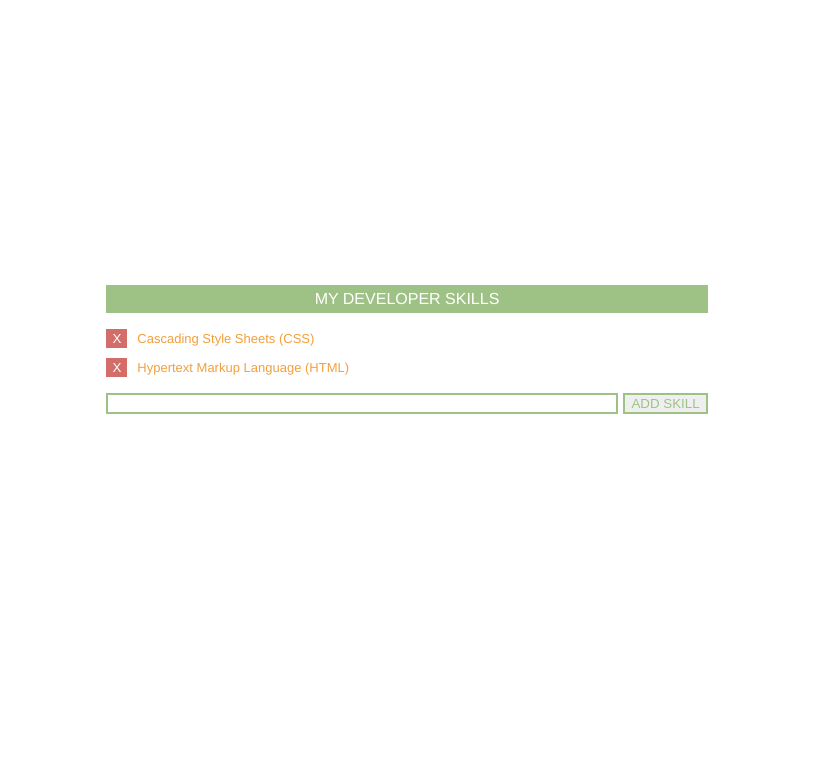
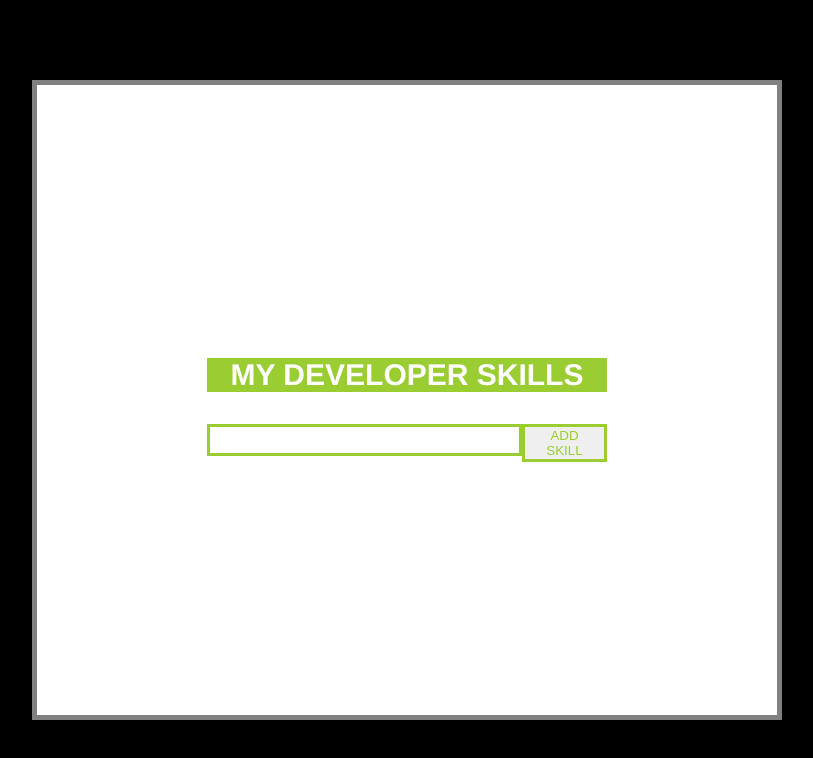
Before and after one commit to CodingSalmon/my-dev-skills-lab, a plain HTML site: page index.html in a window 1280 px wide. Shown: the whole page, without its empty margins (233-1046 px from the left). Drawn offline with nearby package versions, Linux system fonts and the light colour scheme.

Commit message:
restyle and fix event delegation for any list item

```diff
--- a/css/main.css
+++ b/css/main.css
@@ -1,55 +1,73 @@
 *{
     box-sizing:border-box;
-    border-radius:0;
 }
 
 body{
+    display:flex;
+    flex-direction:column;
+    justify-content:center;
+    align-items:center;
+    min-height:100vh;
+    min-width:100vw;
     margin:0;
     font-family:Helvetica;
+    background-color:black;
+}
+
+main{
     display:flex;
+    flex-direction:column;
     justify-content:center;
     align-items:center;
-    height:90vh;
-    width:100vw;
+    border:5px grey solid;
+    min-height:80vh;
+    width:750px;
+    background-color:white;
 }
 
-div{
-    height:150px;
+main > h1{
+    font-size:30px;
+    color:white;
+    background-color: yellowgreen;
+    text-align:center;
+    width:400px;
+    margin-bottom:0;
 }
 
-header{
+#skills{
+    display:flex;
+    flex-direction:column;
+    width:400px;
+    list-style-type:none;
+    color: gold;
+    padding-left:0;
+}
+
+.delSkill{
+    background-color:red;
     color:white;
-    background-color: rgba(158,194,133);
-    text-align:center;
+    border:none;
+    margin-right:10px;
+    padding:2px 5px;
+}
+
+#skills > li{
     padding:5px 0;
 }
 
-ul{
-    list-style-type:none;
-    padding:0;
+#controls{
+    display:flex;
+    justify-content:space-between;
+    width:400px;
 }
 
-.deleteSkill{
-    border:none;
-    background-color: rgba(210,109,106);
-    color:white;
-    padding:2px 6px;
-    margin-right:10px;
+#controls > input{
+    height:32px;
+    border:3px yellowgreen solid;
+    width:320px;
 }
 
-li{
-    margin:10px 0;
-    color:rgba(242,160,61);
-    font-size:13px;
+#controls > button{
+    border:3px yellowgreen solid;
+    color:yellowgreen;
 }
-
-input{
-    width:40vw;
-    border:2px rgba(158,194,133) solid;
-    margin-right:5px;
-}
-
-#addSkill{
-    color:rgba(158,194,133);
-    border:2px rgba(158,194,133) solid;
-}
--- a/index.html
+++ b/index.html
@@ -9,13 +9,14 @@
     <title>My Dev Skills Lab</title>
 </head>
 <body>
-    <div>
-        <header>MY DEVELOPER SKILLS</header>
-        <ul>
-            <li><button class="deleteSkill">X</button>Cascading Style Sheets (CSS)</li>
-            <li><button class="deleteSkill">X</button>Hypertext Markup Language (HTML)</li>
+    <main>
+        <h1>MY DEVELOPER SKILLS</h1>
+        <ul id="skills">
         </ul>
-        <input type="text"><button id="addSkill">ADD SKILL</button>
-    </div>
+        <section id="controls">
+            <input type="text">
+            <button id="addSkill">ADD SKILL</button>
+        </section>
+    </main>
 </body>
 </html>
--- a/js/main.js
+++ b/js/main.js
@@ -1,11 +1,21 @@
-$('.deleteSkill').click(function(){
-    $(this).parent().fadeOut();
+//Constants
+
+//Cached Element References
+let $addButtonEl = $('section > button');
+let $delButtonEl = $('ul > li > button');
+let $inputEl = $('input');
+const $skillsListEl = $('#skills');
+
+//Event Listeners
+$addButtonEl.click(function(){
+    let $skillText = $inputEl.val();
+    let newSkill = (`<li><button class="delSkill">X</button>${$skillText}</li>`);
+    $inputEl.val('');
+    $('ul').append(newSkill);
 });
 
-$('#addSkill').click(function(){
-    let $skillText = $('input').val();
-    let newSkill = $('ul').HTML(`<li><button class="deleteSkill">X</button>${$skillText}</li>`);
-
-    $('ul').append(newSkill);
-    console.log(newSkill)
+$('ul').on('click','button',function(){
+    $(this).parent().fadeOut();
+    console.log('delete')
 });
+//Functions
```
